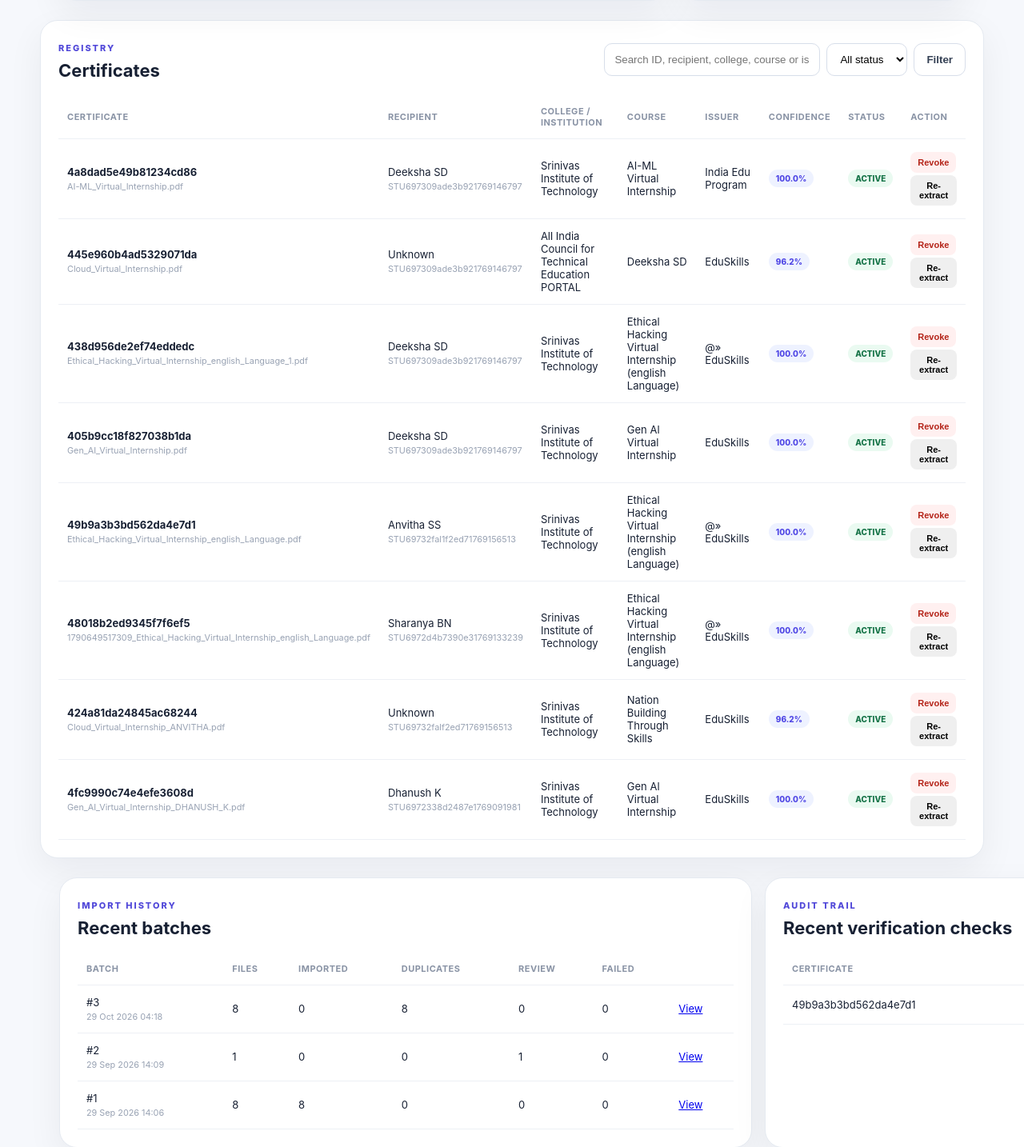
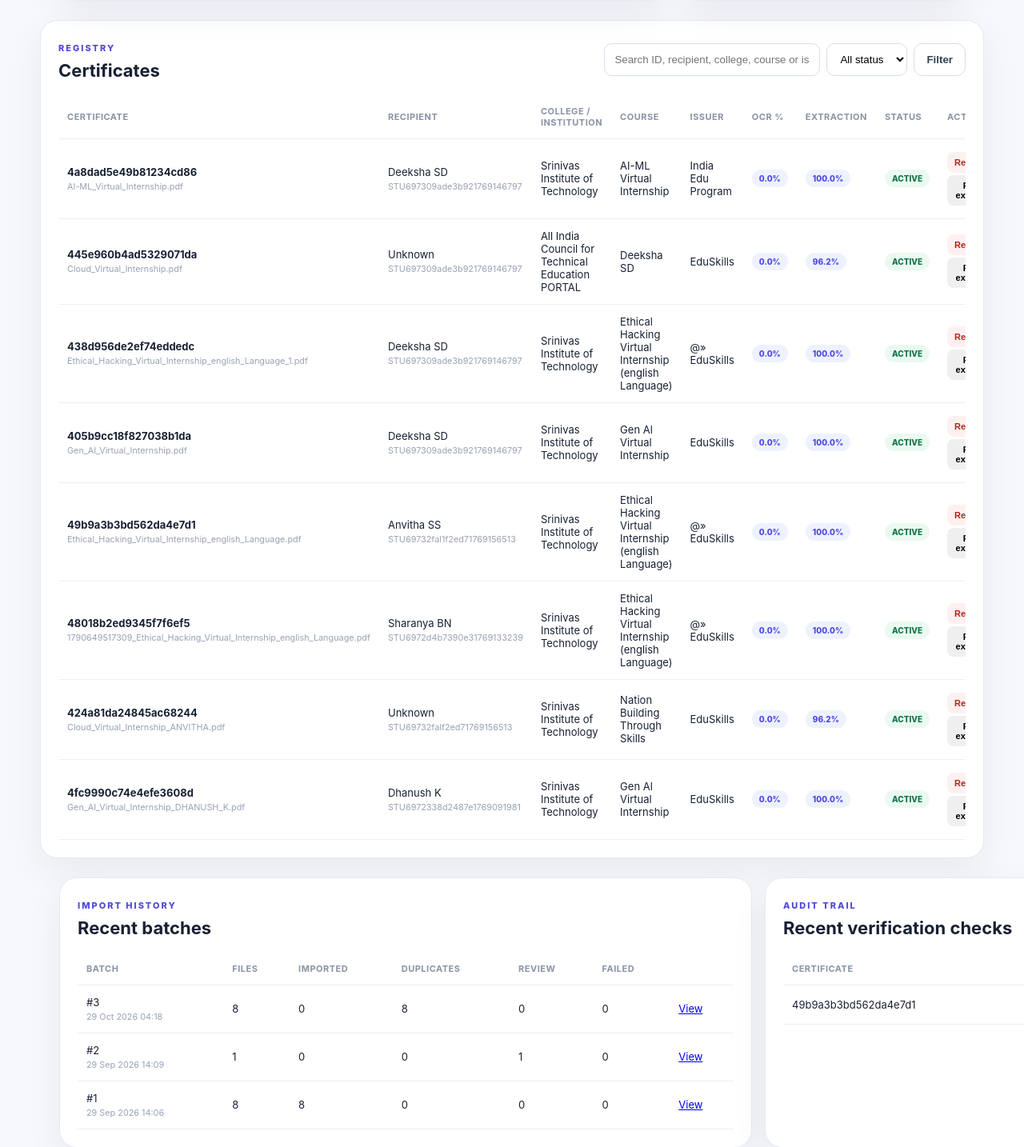
Before and after one commit to kulalakshay74-sudo/EduCert_Verify, a Flask app: page /admin in a window 1280 px wide; the page is wider, and only the part inside the window is pictured. Shown: the part 896-2330 px from the top of that part at 80% size. Run offline with Flask 3, Linux system fonts and the light colour scheme; the visitor is signed in with stand-in values (Sample User, id 1); data comes from the database, SQL or seed files in the repository.

Commit message:
Display OCR and extraction confidence separately

```diff
--- a/app/templates/admin.html
+++ b/app/templates/admin.html
@@ -23,9 +23,9 @@
 </section>
 <section class="table-card">
   <div class="table-toolbar"><div><span class="eyebrow">REGISTRY</span><h2>Certificates</h2></div><form class="search-form"><input name="q" value="{{query}}" placeholder="Search ID, recipient, college, course or issuer"><select name="status"><option value="ALL" {{'selected' if status=='ALL'}}>All status</option><option value="ACTIVE" {{'selected' if status=='ACTIVE'}}>Active</option><option value="REVOKED" {{'selected' if status=='REVOKED'}}>Revoked</option></select><button class="outline-button">Filter</button></form></div>
-  <div class="table-scroll"><table><thead><tr><th>Certificate</th><th>Recipient</th><th>College / Institution</th><th>Course</th><th>Issuer</th><th>Confidence</th><th>Status</th><th>Action</th></tr></thead><tbody>
-  {% for c in certificates %}<tr><td><strong>{{c.certificate_id}}</strong><small>{{c.source_filename or 'Legacy record'}}</small></td><td>{{c.recipient_name or c.student_name}}{% if c.student_id %}<small>{{c.student_id}}</small>{% endif %}</td><td>{{c.institution_name or '—'}}</td><td>{{c.course_name}}</td><td>{{c.issuer}}</td><td><span class="confidence">{{c.extraction_confidence or 0}}%</span></td><td><span class="status {{c.status|lower}}">{{c.status}}</span></td><td>{% if c.status=='ACTIVE' %}<form method="post" action="{{url_for('web.revoke', cert_id=c.id)}}"><button class="tiny danger">Revoke</button></form>{% else %}<form method="post" action="{{url_for('web.activate', cert_id=c.id)}}"><button class="tiny success">Activate</button></form>{% endif %}{% if c.source_path %}<form method="post" action="{{url_for('web.reprocess', cert_id=c.id)}}"><button class="tiny">Re-extract</button></form>{% endif %}</td></tr>
-  {% else %}<tr><td colspan="8" class="empty">No certificates found.</td></tr>{% endfor %}</tbody></table></div>
+  <div class="table-scroll"><table><thead><tr><th>Certificate</th><th>Recipient</th><th>College / Institution</th><th>Course</th><th>Issuer</th><th>OCR %</th><th>Extraction</th><th>Status</th><th>Action</th></tr></thead><tbody>
+  {% for c in certificates %}<tr><td><strong>{{c.certificate_id}}</strong><small>{{c.source_filename or 'Legacy record'}}</small></td><td>{{c.recipient_name or c.student_name}}{% if c.student_id %}<small>{{c.student_id}}</small>{% endif %}</td><td>{{c.institution_name or '—'}}</td><td>{{c.course_name}}</td><td>{{c.issuer}}</td><td><span class="confidence">{{"%.1f"|format(c.ocr_confidence or 0)}}%</span></td><td><span class="confidence">{{"%.1f"|format(c.extraction_confidence or 0)}}%</span></td><td><span class="status {{c.status|lower}}">{{c.status}}</span></td><td>{% if c.status=='ACTIVE' %}<form method="post" action="{{url_for('web.revoke', cert_id=c.id)}}"><button class="tiny danger">Revoke</button></form>{% else %}<form method="post" action="{{url_for('web.activate', cert_id=c.id)}}"><button class="tiny success">Activate</button></form>{% endif %}{% if c.source_path %}<form method="post" action="{{url_for('web.reprocess', cert_id=c.id)}}"><button class="tiny">Re-extract</button></form>{% endif %}</td></tr>
+  {% else %}<tr><td colspan="9" class="empty">No certificates found.</td></tr>{% endfor %}</tbody></table></div>
 </section>
 <section class="lower-grid">
  <div class="table-card"><div class="table-toolbar"><div><span class="eyebrow">IMPORT HISTORY</span><h2>Recent batches</h2></div></div><div class="table-scroll"><table><thead><tr><th>Batch</th><th>Files</th><th>Imported</th><th>Duplicates</th><th>Review</th><th>Failed</th><th></th></tr></thead><tbody>{% for b in batches %}<tr><td>#{{b.id}}<small>{{b.created_at.strftime('%d %b %Y %H:%M') if b.created_at else ''}}</small></td><td>{{b.total_files}}</td><td>{{b.imported}}</td><td>{{b.duplicates}}</td><td>{{b.needs_review}}</td><td>{{b.failed}}</td><td><a href="{{url_for('web.import_details', batch_id=b.id)}}">View</a></td></tr>{% else %}<tr><td colspan="7" class="empty">No imports yet.</td></tr>{% endfor %}</tbody></table></div></div>
```
